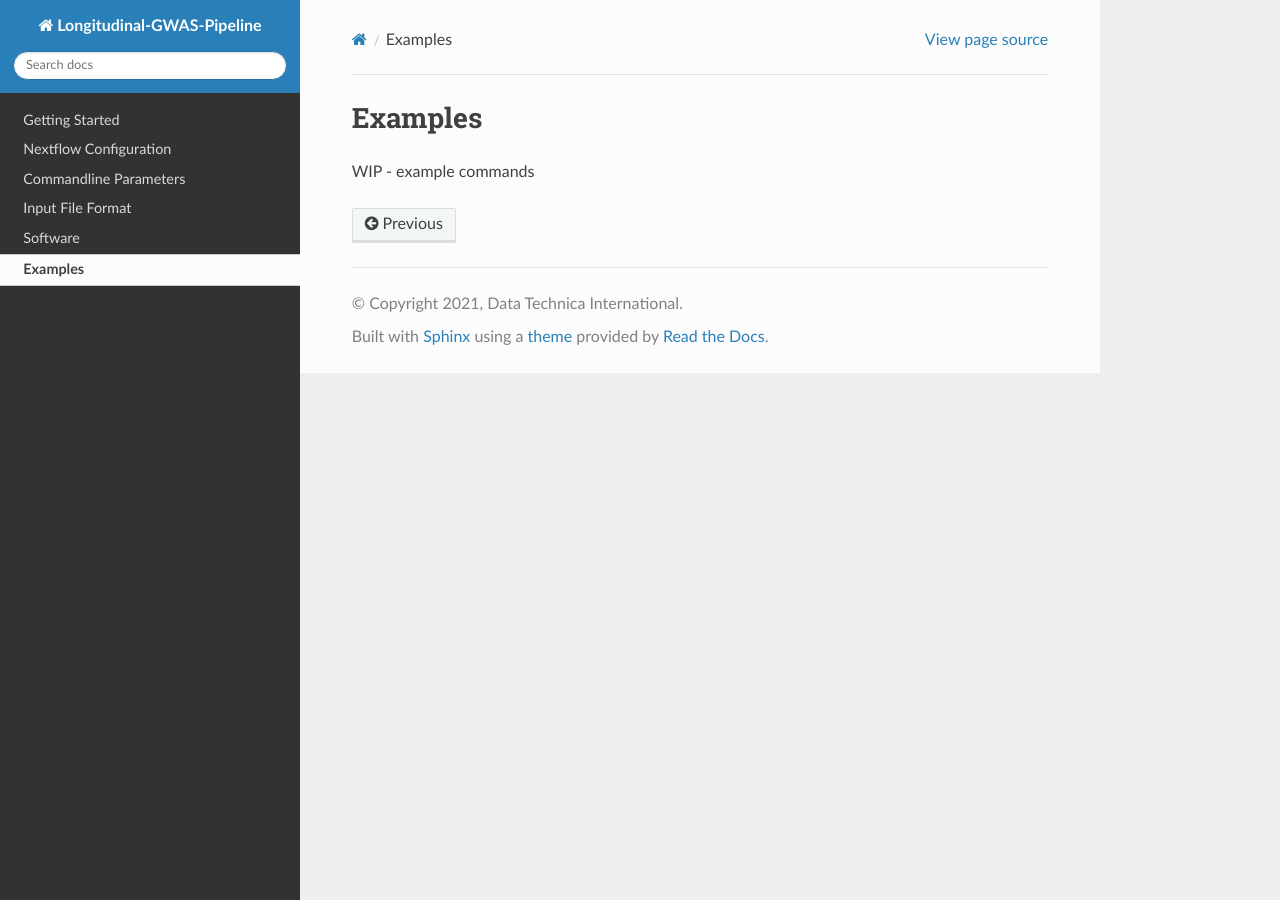
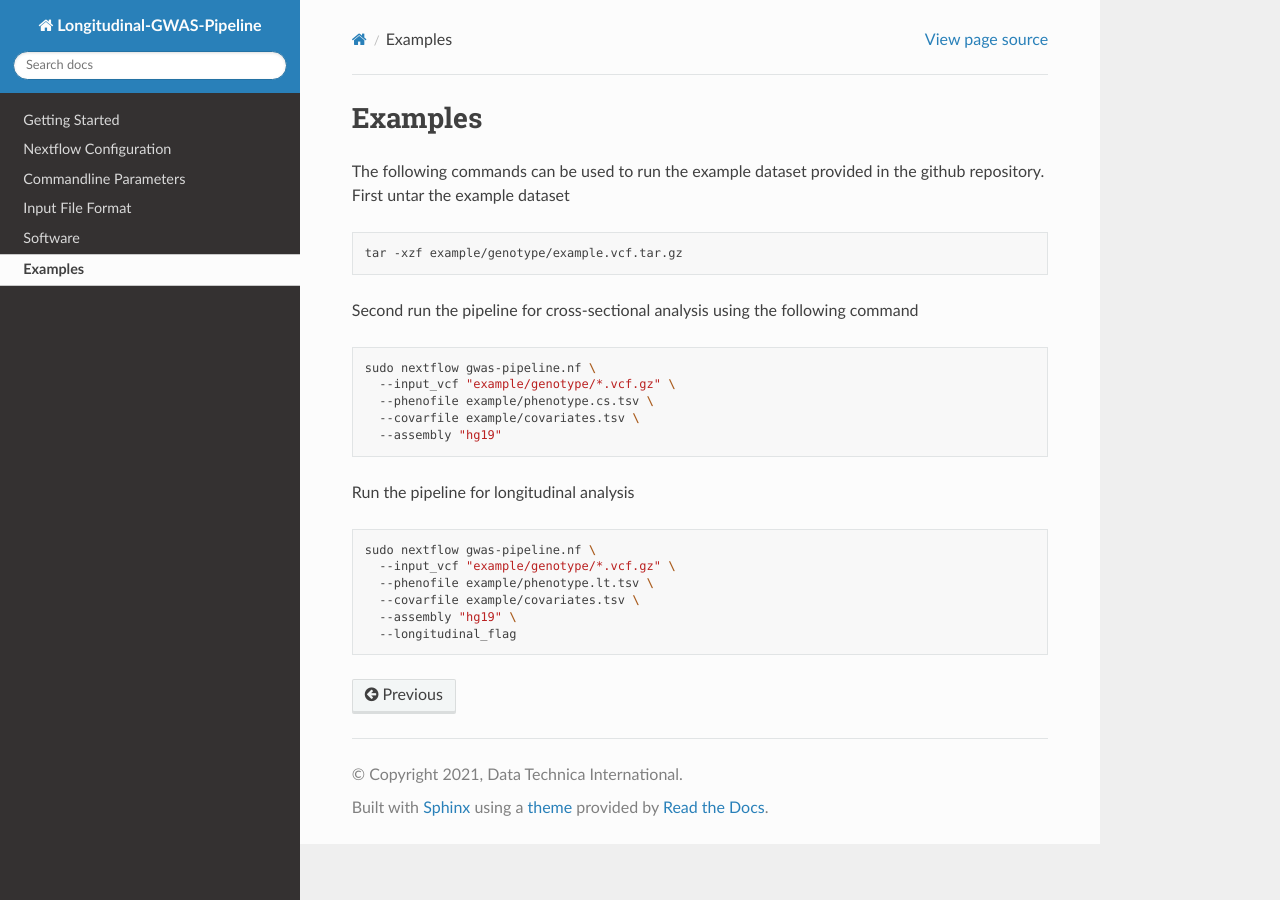
Before and after one commit to michael-ta/longitudinal-GWAS-pipeline, a Sphinx documentation site: the page built from docs/examples.md, in a window 1280 px wide. Built offline with Sphinx 7.4.7 and the Read the Docs theme 2.0.0, drawn with Linux system fonts in a browser that asks for light colours.

Commit message:
added example commands

````diff
--- a/docs/examples.md
+++ b/docs/examples.md
@@ -1,3 +1,29 @@
 # Examples
 
-WIP - example commands
+The following commands can be used to run the example dataset provided in the github repository.
+First untar the example dataset
+
+```sh
+tar -xzf example/genotype/example.vcf.tar.gz
+```
+
+Second run the pipeline for cross-sectional analysis using the following command
+
+```sh
+sudo nextflow gwas-pipeline.nf \
+  --input_vcf "example/genotype/*.vcf.gz" \
+  --phenofile example/phenotype.cs.tsv \
+  --covarfile example/covariates.tsv \
+  --assembly "hg19"
+```
+
+Run the pipeline for longitudinal analysis
+
+```sh
+sudo nextflow gwas-pipeline.nf \
+  --input_vcf "example/genotype/*.vcf.gz" \
+  --phenofile example/phenotype.lt.tsv \
+  --covarfile example/covariates.tsv \
+  --assembly "hg19" \
+  --longitudinal_flag
+```
````
